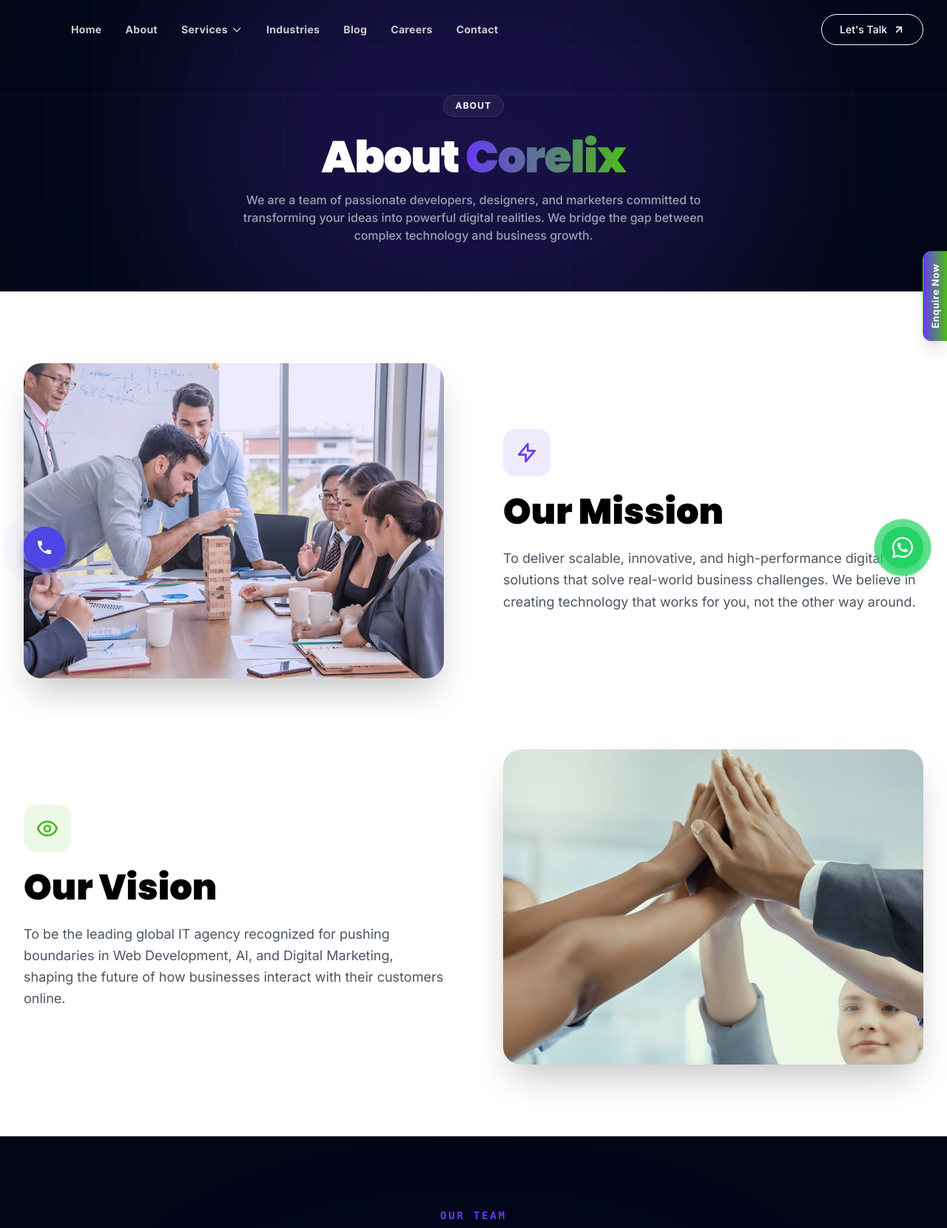
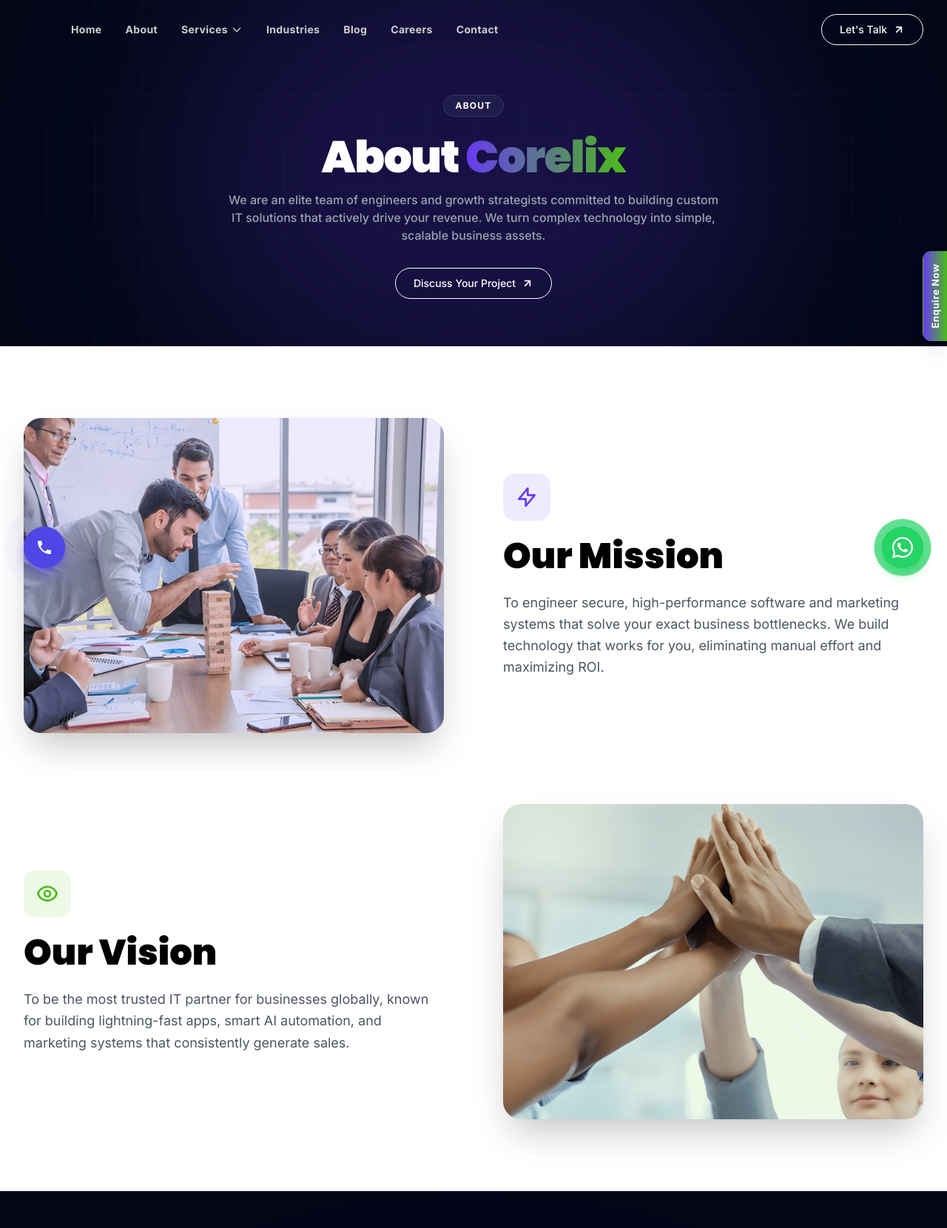
Before and after one commit to rajeshrajpoot152/Corelix, a PHP site: page /about in a window 1280 px wide. Shown: the top 1660 px of the page at 74% size. Run offline with PHP 8.4, Linux system fonts and the light colour scheme; some libraries are stand-ins or nearby versions.

Commit message:
content(about): apply 4-Hat Audit fixes, add CTA to hero, and optimize mission/vision for B2B conversions

```diff
--- a/about.php
+++ b/about.php
@@ -27,8 +27,15 @@ include 'header.php';
 
         <!-- Page Subtitle -->
         <p class="text-sm md:text-base text-gray-400 max-w-2xl mx-auto font-medium">
-            We are a team of passionate developers, designers, and marketers committed to transforming your ideas into powerful digital realities. We bridge the gap between complex technology and business growth.
+            We are an elite team of engineers and growth strategists committed to building custom IT solutions that actively drive your revenue. We turn complex technology into simple, scalable business assets.
         </p>
+        <div class="mt-8">
+            <a href="javascript:void(0)" onclick="openGlobalInquiryModal(event)" class="group relative inline-flex items-center gap-2 px-6 py-2.5 font-medium border rounded-full overflow-hidden transition-all duration-300 text-sm border-white text-white hover:bg-white hover:text-black hover:shadow-[0_0_20px_rgba(255,255,255,0.3)] hover:-translate-y-1" title="Discuss Your Project">
+                Discuss Your Project
+                <svg class="w-4 h-4 group-hover:translate-x-1 group-hover:-translate-y-1 transition-transform" fill="none" stroke="currentColor" viewBox="0 0 24 24"><path stroke-linecap="round" stroke-linejoin="round" stroke-width="2.5" d="M7 17L17 7M7 7h10v10"></path></svg>
+            </a>
+        </div>
+
     </div>
 </section>
 
@@ -52,7 +59,7 @@ include 'header.php';
                 </div>
                 <h2 class="text-3xl md:text-5xl font-black font-heading text-brand-black mb-6">Our Mission</h2>
                 <p class="text-gray-600 text-lg leading-relaxed">
-                    To deliver scalable, innovative, and high-performance digital solutions that solve real-world business challenges. We believe in creating technology that works for you, not the other way around.
+                    To engineer secure, high-performance software and marketing systems that solve your exact business bottlenecks. We build technology that works for you, eliminating manual effort and maximizing ROI.
                 </p>
             </div>
         </div>
@@ -65,7 +72,7 @@ include 'header.php';
                 </div>
                 <h2 class="text-3xl md:text-5xl font-black font-heading text-brand-black mb-6">Our Vision</h2>
                 <p class="text-gray-600 text-lg leading-relaxed">
-                    To be the leading global IT agency recognized for pushing boundaries in Web Development, AI, and Digital Marketing, shaping the future of how businesses interact with their customers online.
+                    To be the most trusted IT partner for businesses globally, known for building lightning-fast apps, smart AI automation, and marketing systems that consistently generate sales.
                 </p>
             </div>
             <div class="order-1 lg:order-2" data-aos="fade-left">
```
